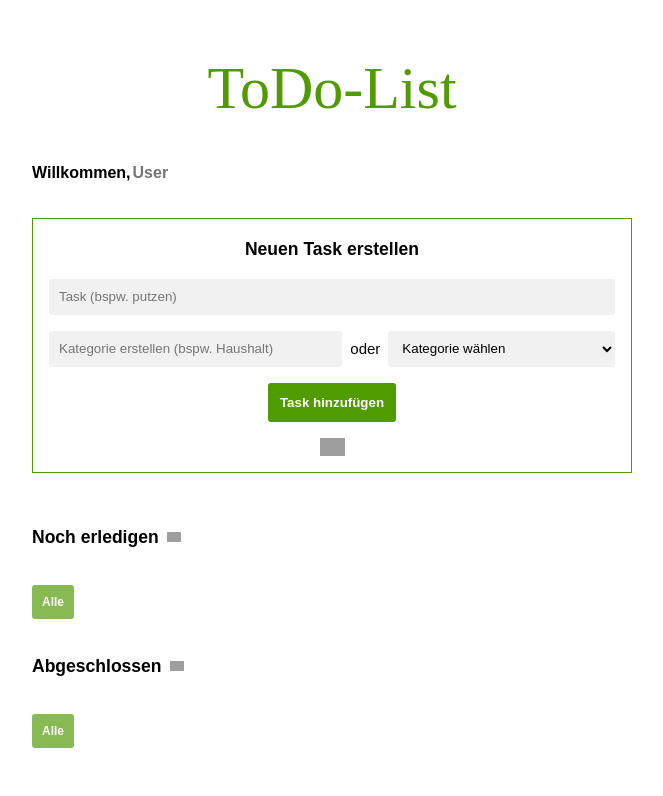
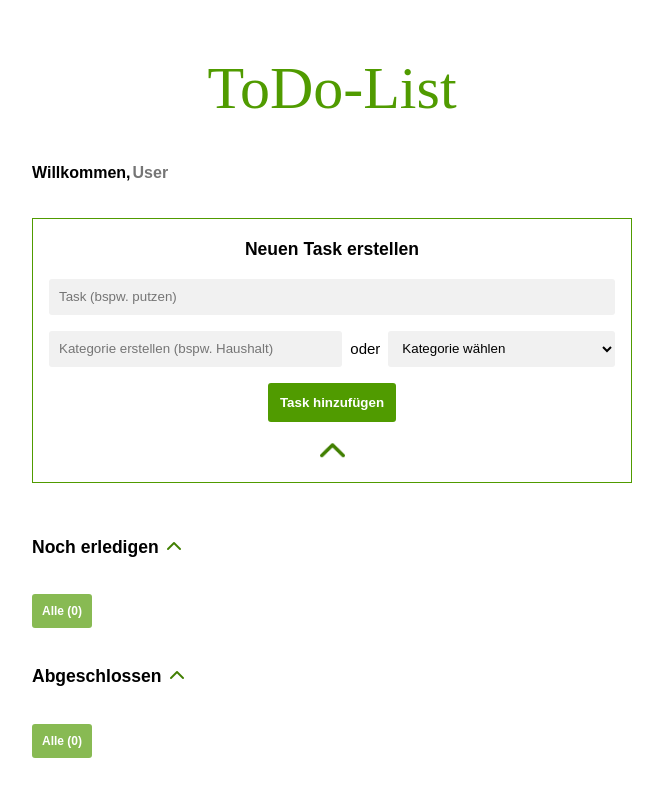
Before and after one commit to Kartoffi/todo-list, a Vue app: page / in a window 1280 px wide. Shown: the top 796 px of the page, without its empty margins (308-971 px from the left). Built offline with nearby package versions, Linux system fonts and the light colour scheme; grey boxes are pictures that could not be loaded; the HTML template or start-up script is replaced by a standard one.

Commit message:
Create ListStore.js which is replacing tagStore.js and taskStore.js
Also remove the functions (add, remove, changeState) to ListStore.js and add tasksLength() and emptyTaskList().

```diff
--- a/src/components/ToDoList/AddTask.vue
+++ b/src/components/ToDoList/AddTask.vue
@@ -1,76 +1,29 @@
 <script setup>
   import { ref } from 'vue';
-  import { useFlash } from '../../composables/useFlash';
-  import { useTagStore } from "../../store/tagStore.js";
-  import { useTaskStore } from "../../store/taskStore.js";
+  import { useListStore } from '../../store/ListStore.js';
 
-  let tags = useTagStore();
-  let tasks = useTaskStore();
-  tags = tags.taglist;
-  tasks = tasks.tasklist;
-  let { flash } = useFlash();
-  const assignment = ref('');
-  const newAssignmentTag = ref('');
-  let assignmentTag = ref('');
+  let list = useListStore();
   let hidden = ref(false);
-
-  function add() {
-    if (newAssignmentTag.value !== '' && assignmentTag.value == '') {
-      assignmentTag.value = newAssignmentTag.value;
-    }
-    for (let i = 0; i < tasks.length; i++) {
-      if (tasks[i].name == assignment.value) {
-        flash("Task nicht hinzugefügt", "Du hast bereits einen Task mit identischen Namen!", "warning");
-        assignment.value = '';
-        assignmentTag.value = '';
-        newAssignmentTag.value = '';
-        return;
-      }
-    }
-    if (assignment.value != '') {
-      tasks.push({
-        name: assignment.value,
-        completed: false,
-        id: tasks.length+1,
-        tag: assignmentTag.value,
-      });
-      localStorage.setItem('tasklist', JSON.stringify(tasks));
-      for (let i = 0; i < tags.length; i++) {
-        if (tags[i] == assignmentTag.value) {
-          assignment.value = '';
-          assignmentTag.value = '';
-          newAssignmentTag.value = '';
-          return;
-        }
-      }
-      tags.push(assignmentTag.value);
-      assignment.value = '';
-      newAssignmentTag.value = '';
-      assignmentTag.value = '';
-    }
-    localStorage.setItem('tasklist', JSON.stringify(tasks));
-    localStorage.setItem('taglist', JSON.stringify(tags));
-  }
 </script>
 
 <template>
   <main>
     <h3 :class="hidden ? 'reset-margin' : ''"> Neuen Task erstellen </h3>
-    <form @submit.prevent="add" v-if="!hidden">
-      <input type="text" v-model="assignment" placeholder="Task (bspw. putzen)" class="input-task input-categor">
+    <form @submit.prevent="list.add()" v-if="!hidden">
+      <input type="text" v-model="list.task" placeholder="Task (bspw. putzen)" class="input-task input-categor">
       <div class="inline">
-        <input type="text" v-model="newAssignmentTag" placeholder="Kategorie erstellen (bspw. Haushalt)" class="input-task">
+        <input type="text" v-model="list.newTag" placeholder="Kategorie erstellen (bspw. Haushalt)" class="input-task">
         <p> oder </p>
-        <select name="tags" id="tags" class="dropdown" v-model="assignmentTag">
+        <select name="tags" id="tags" class="dropdown" v-model="list.tag">
           <option value="" disabled selected> Kategorie wählen </option>
             <option
-              v-for="tag in tags"> {{ tag }} </option>
+              v-for="tag in list.tags"> {{ tag }} </option>
         </select>
       </div>
       <button class="add-task"> Task hinzufügen</button>
     </form>
     <div class="arrow-background" @click="hidden = !hidden" >
-      <img class="arrow" src="../icons/arrow.png" alt="" :class="hidden ? 'rotate-arrow' : ''">
+      <img class="arrow" src="../../icons/arrow.png" alt="" :class="hidden ? 'rotate-arrow' : ''">
     </div>
   </main>
 </template>
--- a/src/components/ToDoList/Task.vue
+++ b/src/components/ToDoList/Task.vue
@@ -1,54 +1,19 @@
 <script setup>
-  import { useTagStore } from "../../store/tagStore.js";
-  import { useTaskStore } from "../../store/taskStore.js";
+  import { useListStore } from "../../store/ListStore.js";
+  let list = useListStore();
 
-  let tags = useTagStore();
-  let tasks = useTaskStore();
-  tags = tags.taglist;
-  tasks = tasks.tasklist;
   const { item, completed, selectedTag  } = defineProps(['item', 'completed', 'selectedTag']);
-
-  function remove(task) {
-    let currentTag = "";
-    for (let i = 0; i < tasks.length; i++) {
-      if (tasks[i].name == task.name) {
-        currentTag = tasks[i].tag;
-        tasks.splice(i, 1);
-      }
-    }
-    localStorage.setItem('tasklist', JSON.stringify(tasks));
-    for (let i = 0; i < tasks.length; i++) {
-      if (tasks[i].tag == currentTag) {
-        return;
-      }
-    }
-    for (let i = 0; i < tags.length; i++) {
-      if (tags[i] == currentTag) {
-        tags.splice(i, 1);
-      }
-    }
-    localStorage.setItem('taglist', JSON.stringify(tags));
-  }
-
-  function changeState(task) {
-    for (let i = 0; i < tasks.length; i++) {
-      if (tasks[i].name == task.name) {
-        tasks[i].completed = true;
-      }
-    }
-    localStorage.setItem('tasklist', JSON.stringify(tasks));
-  }
 </script>
 <template>
   <div>
     <li v-if="item.completed == completed && (item.tag == selectedTag || selectedTag == 'Alle')">
       <div class="group">
-        <input type="checkbox" class="check-box" @click="changeState(item)" v-if="!completed">
+        <input type="checkbox" class="check-box" @click="list.changeState(item)" v-if="!completed">
         <label :class="completed ? 'completed-task' : ''">
           {{ item.name }}
         </label>
       </div>
-      <button @click="remove(item)" class="remove-task"> x </button>
+      <button @click="list.remove(item)" class="remove-task"> x </button>
     </li>
   </div>
 </template>
--- a/src/components/ToDoList/ToDoList.vue
+++ b/src/components/ToDoList/ToDoList.vue
@@ -1,13 +1,12 @@
 <script setup>
   import { ref } from "vue";
   import Task from "./Task.vue";
-  import { useTagStore } from "../../store/tagStore.js";
-  import { useTaskStore } from "../../store/taskStore.js";
+  import { useListStore } from "../../store/ListStore.js";
 
-  let tags = useTagStore();
-  let tasks = useTaskStore();
-  tags = tags.taglist;
-  tasks = tasks.tasklist;
+  let list = useListStore();
+  let tags = list.tags;
+  let tasks = list.tasks;
+
   const { title, completed } = defineProps(['title', 'completed']);
   let selectedTag = ref("Alle");
   let hidden = ref(false);
@@ -17,16 +16,17 @@
   <main>
     <div class="inline" @click="hidden = !hidden">
       <h3 :class="hidden ? 'reset-margin' : ''"> {{ title }} </h3>
-      <img class="arrow" src="../icons/arrow.png" alt="" :class="hidden ? 'rotate-arrow' : ''">
+      <img class="arrow" src="../../icons/arrow.png" alt="" :class="hidden ? 'rotate-arrow' : ''">
     </div>
     <div class="buttons-tab" v-if="!hidden">
       <button class="tag-button"
           @click="selectedTag = 'Alle'"
-          :class="selectedTag === 'Alle' ? 'tag-highlight' : ''"> Alle </button>
+          :class="selectedTag === 'Alle' ? 'tag-highlight' : ''"> Alle ({{ list.tasks.length }}) </button>
       <div v-for="tag of tags">
         <button class="tag-button"
+          v-if="!list.emptyTaskList(tag, completed)"
           @click="selectedTag = tag"
-          :class="selectedTag === tag ? 'tag-highlight' : ''"> {{ tag }}</button>
+          :class="selectedTag === tag ? 'tag-highlight' : ''"> {{ tag }} ({{ list.tasksLength(tag) }})</button>
       </div>
     </div>
     <ul v-if="tasks.length && !hidden">
--- /dev/null
+++ b/src/store/ListStore.js
@@ -0,0 +1,111 @@
+import { defineStore } from "pinia";
+import { useFlash } from '../composables/useFlash';
+
+let { flash } = useFlash();
+
+export let useListStore = defineStore('list', {
+  state() {
+    return {
+      tasks: JSON.parse(localStorage.getItem('tasks')) != null ? JSON.parse(localStorage.getItem('tasks')) : [],
+      tags: JSON.parse(localStorage.getItem('tags')) != null ? JSON.parse(localStorage.getItem('tags')) : [],
+      task: '',
+      tag: '',
+      newTag: '',
+    };
+  },
+
+  actions: {
+    add() {
+      if (this.newTag !== '' && this.tag == '') {
+        this.tag = this.newTag;
+      }
+      for (let i = 0; i < this.tasks.length; i++) {
+        if (this.tasks[i].name == this.task) {
+          flash("Task nicht hinzugefügt", "Du hast bereits einen Task mit identischen Namen!", "warning");
+          this.task = '';
+          this.tag = '';
+          this.newTag = '';
+          return;
+        }
+      }
+      if (this.task != '') {
+        this.tasks.push({
+          name: this.task,
+          completed: false,
+          id: this.tasks.length+1,
+          tag: this.tag,
+        });
+        localStorage.setItem('tasks', JSON.stringify(this.tasks));
+        for (let i = 0; i < this.tags.length; i++) {
+          if (this.tags[i] == this.tag) {
+            this.task = '';
+            this.tag = '';
+            this.newTag = '';
+            return;
+          }
+        }
+        this.tags.push(this.tag);
+        this.task = '';
+        this.newTag = '';
+        this.tag = '';
+      }
+      localStorage.setItem('tasks', JSON.stringify(this.tasks));
+      localStorage.setItem('tags', JSON.stringify(this.tags));
+    },
+
+    changeState(task) {
+      for (let i = 0; i < this.tasks.length; i++) {
+        if (this.tasks[i].name == task.name) {
+          this.tasks[i].completed = true;
+        }
+      }
+      localStorage.setItem('tasks', JSON.stringify(this.tasks));
+    },
+
+    remove(task) {
+      let currentTag = "";
+      for (let i = 0; i < this.tasks.length; i++) {
+        if (this.tasks[i].name == task.name) {
+          currentTag = this.tasks[i].tag;
+          this.tasks.splice(i, 1);
+        }
+      }
+      localStorage.setItem('tasks', JSON.stringify(this.tasks));
+      for (let i = 0; i < this.tasks.length; i++) {
+        if (this.tasks[i].tag == currentTag) {
+          return;
+        }
+      }
+      for (let i = 0; i < this.tags.length; i++) {
+        if (this.tags[i] == currentTag) {
+          this.tags.splice(i, 1);
+        }
+      }
+      localStorage.setItem('tags', JSON.stringify(this.tags));
+    },
+
+    tasksLength(tag) {
+      let taskCounter = 0;
+      for (let i = 0; i < this.tasks.length; i++) {
+        if (this.tasks[i].tag === tag) {
+          taskCounter++;
+        }
+      }
+      return taskCounter;
+    },
+
+    emptyTaskList(tag, empty) {
+      let listNotEmpty = true;
+      for (let i = 0; i < this.tasks.length; i++) {
+        if (this.tasks[i].tag === tag && this.tasks[i].completed === empty) {
+          listNotEmpty = false;
+        }
+      }
+      return listNotEmpty;
+    },
+  },
+
+  getters: {
+
+  }
+});
--- a/src/store/tagStore.js
+++ /dev/null
@@ -1,9 +0,0 @@
-import { defineStore } from "pinia";
-
-export let useTagStore = defineStore('addTag', {
-  state() {
-    return {
-      taglist: JSON.parse(localStorage.getItem('taglist')) != null ? JSON.parse(localStorage.getItem('taglist')) : [],
-    };
-  },
-});
--- a/src/store/taskStore.js
+++ /dev/null
@@ -1,9 +0,0 @@
-import { defineStore } from "pinia";
-
-export let useTaskStore = defineStore('addTask', {
-  state() {
-    return {
-      tasklist: JSON.parse(localStorage.getItem('tasklist')) != null ? JSON.parse(localStorage.getItem('tasklist')) : [],
-    };
-  },
-});
```
